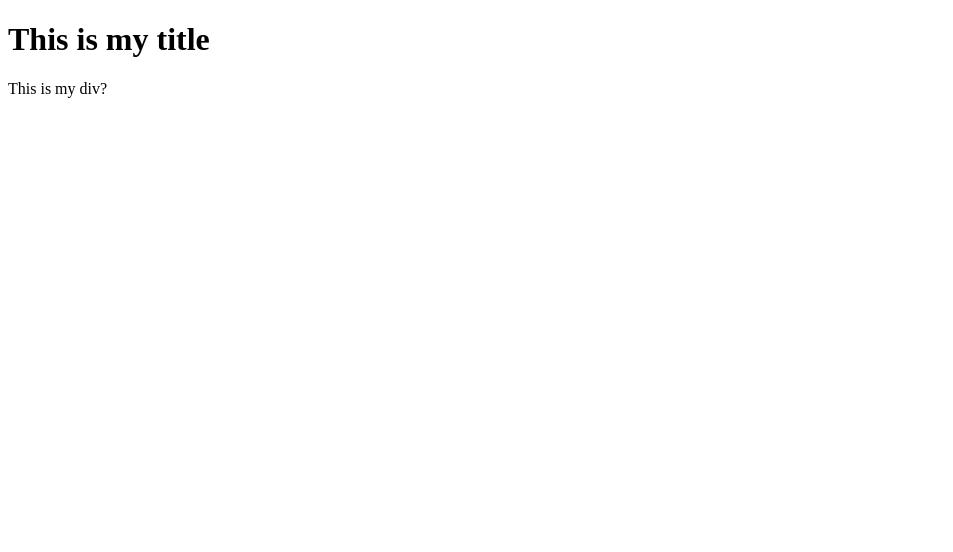
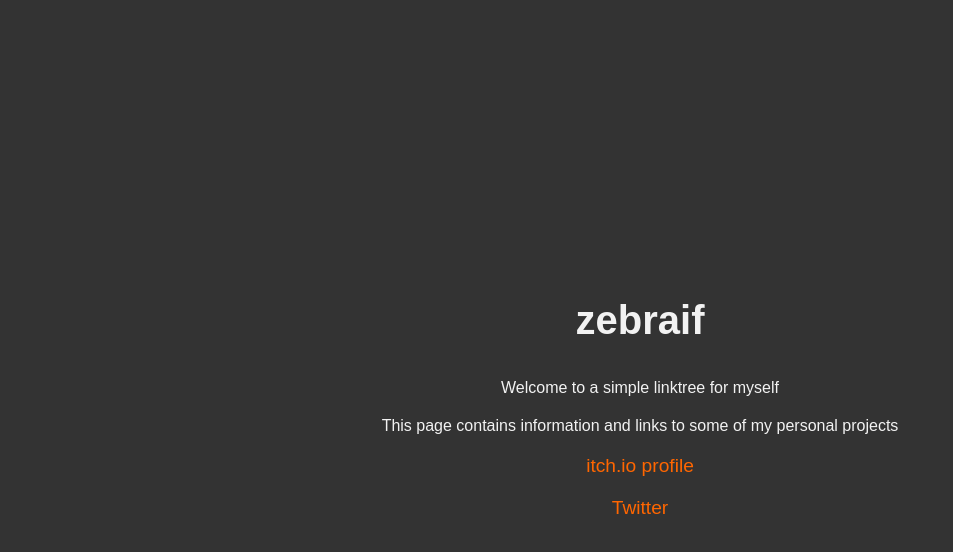
Before and after one commit to zebrainflames/pages-portfolio, a plain HTML site: page index.html in a window 1280 px wide. Shown: the whole page, without its empty margins (0-953 px from the left). Drawn offline with Linux system fonts and the light colour scheme.

Commit message:
testing chat-gpt generated cntent

```diff
--- a/index.html
+++ b/index.html
@@ -1,11 +1,51 @@
 <!DOCTYPE html>
+<html lang="en">
+
 <head>
-    <title>TEST TEST LOL</title>
+    <meta charset="UTF-8">
+    <meta name="viewport" content="width=device-width, initial-scale=1.0">
+    <title>ZiF 2023</title>
+    <style>
+        body {
+            font-family: Arial, sans-serif;
+            background-color: #333;
+            color: #f2f2f2;
+            text-align: center;
+            margin: 0;
+            padding: 0;
+            height: 100vh;
+            display: flex;
+            flex-direction: column;
+            justify-content: center;
+        }
+
+        a {
+            text-decoration: none;
+            color: #ff6600;
+            margin: 10px;
+            font-size: 1.2em;
+        }
+
+        a:hover {
+            text-decoration: underline;
+        }
+
+        h1 {
+            font-size: 2.5em;
+        }
+
+        p {
+            margin: 10px 0;
+        }
+    </style>
 </head>
+
 <body>
+    <h1>zebraif</h1>
+    <p>Welcome to a simple linktree for myself</p>
+    <p>This page contains information and links to some of my personal projects</p>
+    <a href="https://zebrainflames.itch.io/" target="_blank">itch.io profile</a>
+    <a href="https://twitter.com/FlamesZebra" target="_blank">Twitter</a>
+</body>
 
-    <div>
-        <h1>This is my title</h1>
-        This is my div?
-    </div>
-</body>
+</html>
```
